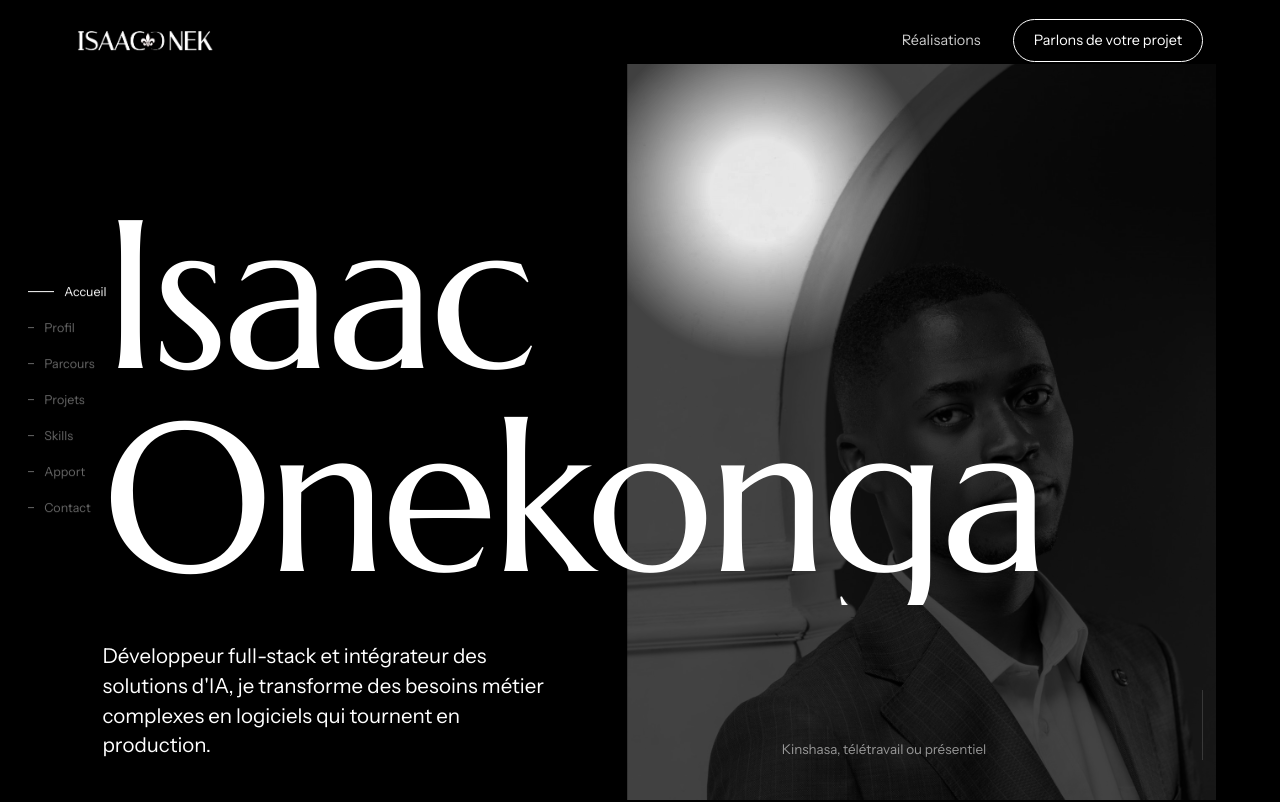
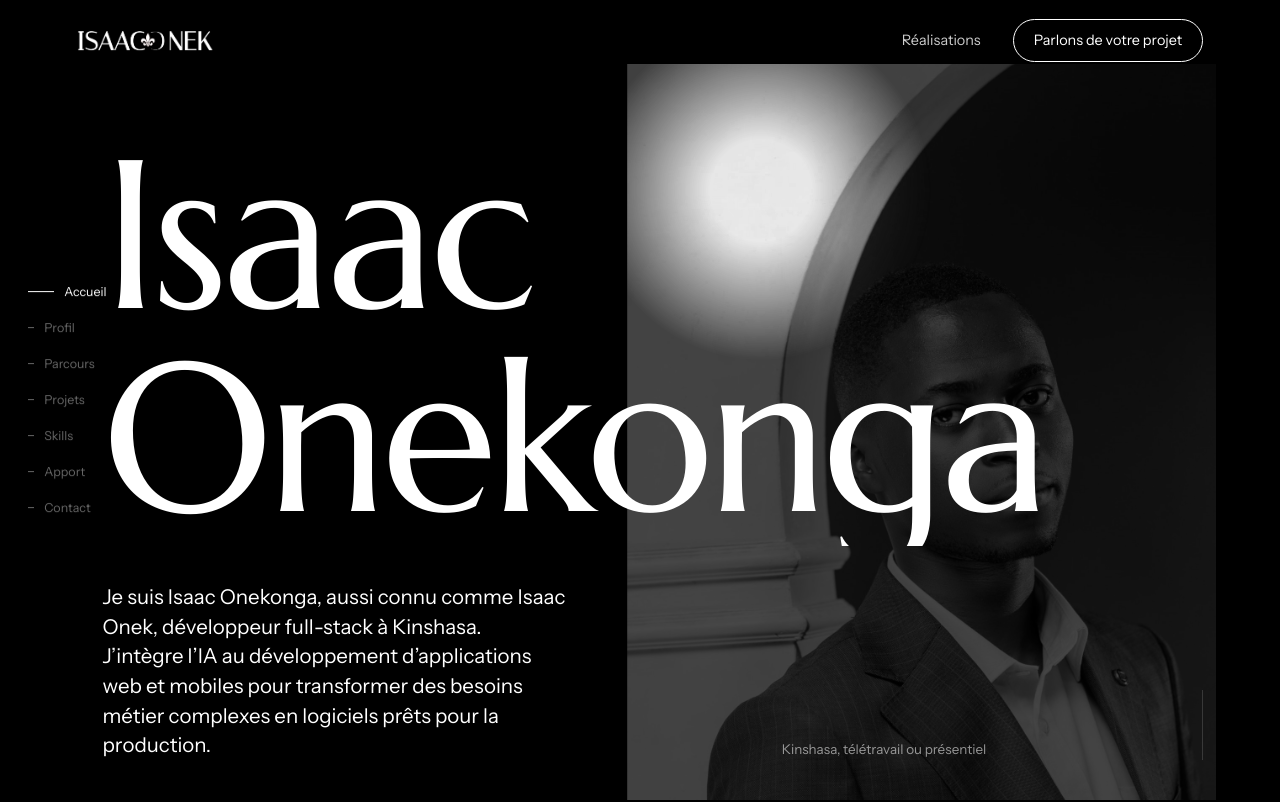
Before and after one commit to isaaconekongalobobo/portfolio_onek, a Next.js app: page / in a window 1280 px wide. Shown: the top 802 px of the page. Built offline with nearby package versions, Linux system fonts and the light colour scheme; no server answers.

Commit message:
OPtimisation du SEO

```diff
--- a/app/layout.tsx
+++ b/app/layout.tsx
@@ -9,10 +9,10 @@ const instrument = Instrument_Sans({ subsets: ["latin"], variable: "--font-instr
 export const metadata: Metadata = {
   metadataBase: siteUrl,
   title: {
-    default: "Isaac Onekonga | Développeur full-stack à Kinshasa",
+    default: "Isaac Onek | Développeur full-stack & IA à Kinshasa",
     template: "%s | Isaac Onekonga",
   },
-  description: "Développeur full-stack à Kinshasa, je conçois des applications web avec Java, Spring Boot, Next.js et des solutions d’intelligence artificielle.",
+  description: "Isaac Onekonga, aussi connu sous le nom d’Isaac Onek, est développeur full-stack à Kinshasa. Applications web et mobiles, Java, Spring Boot, Next.js et développement assisté par l’IA.",
   applicationName: "Portfolio d’Isaac Onekonga",
   authors: [{ name: "Isaac Onekonga" }],
   creator: "Isaac Onekonga",
@@ -22,23 +22,23 @@ export const metadata: Metadata = {
     locale: "fr_FR",
     url: siteUrl,
     siteName: "Isaac Onekonga",
-    title: "Isaac Onekonga | Développeur full-stack à Kinshasa",
+    title: "Isaac Onek | Développeur full-stack & IA à Kinshasa",
     description:
-      "Portfolio d’Isaac Onekonga, développeur full-stack et intégrateur de solutions d’IA à Kinshasa.",
+      "Portfolio d’Isaac Onekonga (Isaac Onek), développeur full-stack à Kinshasa spécialisé en applications web, mobile et intégration de l’intelligence artificielle.",
     images: [
       {
         url: "/og-cover-onek.jpg",
         width: 1200,
         height: 600,
-        alt: "Isaac Onekonga, développeur full-stack à Kinshasa",
+        alt: "Portfolio d’Isaac Onek, développeur full-stack et intégrateur IA à Kinshasa",
       },
     ],
   },
   twitter: {
     card: "summary_large_image",
-    title: "Isaac Onekonga | Développeur full-stack à Kinshasa",
+    title: "Isaac Onek | Développeur full-stack & IA à Kinshasa",
     description:
-      "Développeur full-stack et intégrateur de solutions d’IA à Kinshasa. Découvrez mon portfolio.",
+      "Isaac Onekonga, alias Isaac Onek : développeur full-stack et intégrateur IA à Kinshasa. Découvrez ses projets web et mobiles.",
     images: ["/og-cover-onek.jpg"],
   },
   robots: {
--- a/app/page.tsx
+++ b/app/page.tsx
@@ -11,10 +11,46 @@ import Apport from "@/components/Apport";
 import Employers from "@/components/Employers";
 import Formation from "@/components/Formation";
 import Contact from "@/components/Contact";
+import { siteUrl } from "@/lib/site";
+
+const structuredData = {
+  "@context": "https://schema.org",
+  "@graph": [
+    {
+      "@type": "Person",
+      "@id": `${siteUrl}#isaac-onekonga`,
+      name: "Isaac Onekonga",
+      alternateName: "Isaac Onek",
+      url: siteUrl.toString(),
+      image: new URL("/portrait-studio.jpg", siteUrl).toString(),
+      jobTitle: "Développeur full-stack et Prompt Engineer",
+      homeLocation: { "@type": "Place", name: "Kinshasa, République démocratique du Congo" },
+      knowsAbout: [
+        "Développement full-stack", "Développement web", "Développement mobile",
+        "Développement assisté par intelligence artificielle", "Java", "Spring Boot",
+        "Next.js", "React", "React Native", "PostgreSQL", "Prompt engineering",
+      ],
+      sameAs: [
+        "https://www.linkedin.com/in/isaac-onek-825b23262/",
+        "https://github.com/isaaconekongalobobo",
+      ],
+    },
+    {
+      "@type": "WebSite",
+      "@id": `${siteUrl}#website`,
+      url: siteUrl.toString(),
+      name: "Portfolio d’Isaac Onekonga",
+      alternateName: "Isaac Onek",
+      inLanguage: "fr",
+      about: { "@id": `${siteUrl}#isaac-onekonga` },
+    },
+  ],
+};
 
 export default function Page() {
   return (
     <>
+      <script type="application/ld+json" dangerouslySetInnerHTML={{ __html: JSON.stringify(structuredData).replace(/</g, "\\u003c") }} />
       <Loader />
       <Cursor />
       <Header />
--- a/app/projets/page.tsx
+++ b/app/projets/page.tsx
@@ -2,9 +2,23 @@ import type { Metadata } from "next";
 import Header from "@/components/Header";
 
 export const metadata: Metadata = {
-  title: "Réalisations",
-  description: "Une sélection de projets web et mobile auxquels j'ai contribué.",
+  title: "Projets web, mobile et IA",
+  description: "Découvrez les réalisations d’Isaac Onekonga, développeur full-stack à Kinshasa : Bracongo Pro, Kadea Online, Radar, KIKS Consulting et Nayaki.",
   alternates: { canonical: "/projets" },
+  openGraph: {
+    type: "website",
+    locale: "fr_FR",
+    url: "/projets",
+    title: "Projets web et mobile | Isaac Onek",
+    description: "Applications, plateformes SaaS et sites web réalisés par Isaac Onekonga, développeur full-stack à Kinshasa.",
+    images: [{ url: "/og-cover-onek.jpg", width: 1200, height: 600, alt: "Projets web et mobile d’Isaac Onekonga" }],
+  },
+  twitter: {
+    card: "summary_large_image",
+    title: "Projets web et mobile | Isaac Onek",
+    description: "Applications et plateformes réalisées par Isaac Onekonga, développeur full-stack à Kinshasa.",
+    images: ["/og-cover-onek.jpg"],
+  },
 };
 
 const projects = [
--- a/components/Hero.tsx
+++ b/components/Hero.tsx
@@ -34,7 +34,7 @@ export default function Hero() {
         <span className="block overflow-hidden pb-[.06em]"><span className="block translate-y-[110%] transition-transform delay-150 duration-[1300ms] ease-portfolio group-[.go]/site:translate-y-0 motion-reduce:translate-y-0">Onekonga</span></span>
       </h1>
       <div className="relative z-10 flex flex-wrap items-end justify-between gap-8 opacity-0 transition-opacity delay-[1200ms] duration-1000 group-[.go]/site:opacity-100 max-[900px]:items-start max-[900px]:gap-6 max-[600px]:gap-4">
-        <p className="max-w-[34ch] text-[clamp(1.05rem,1.6vw,1.35rem)] leading-[1.45] max-[900px]:max-w-[32ch] max-[600px]:max-w-[31ch] max-[600px]:text-[clamp(1rem,4.5vw,1.2rem)]">Développeur full-stack et intégrateur des solutions d&apos;IA, je transforme des besoins métier complexes en logiciels qui tournent en production.</p>
+        <p className="max-w-[34ch] text-[clamp(1.05rem,1.6vw,1.35rem)] leading-[1.45] max-[900px]:max-w-[32ch] max-[600px]:max-w-[31ch] max-[600px]:text-[clamp(1rem,4.5vw,1.2rem)]">Je suis Isaac Onekonga, aussi connu comme Isaac Onek, développeur full-stack à Kinshasa. J’intègre l’IA au développement d’applications web et mobiles pour transformer des besoins métier complexes en logiciels prêts pour la production.</p>
         <small className="text-white/55 max-[600px]:w-full max-[600px]:text-sm">Kinshasa, télétravail ou présentiel</small>
         <div className="relative h-[70px] w-px overflow-hidden bg-white/15 after:absolute after:inset-0 after:animate-[cue_2s_cubic-bezier(.7,0,.2,1)_infinite] after:bg-white max-[900px]:hidden" />
       </div>
```
